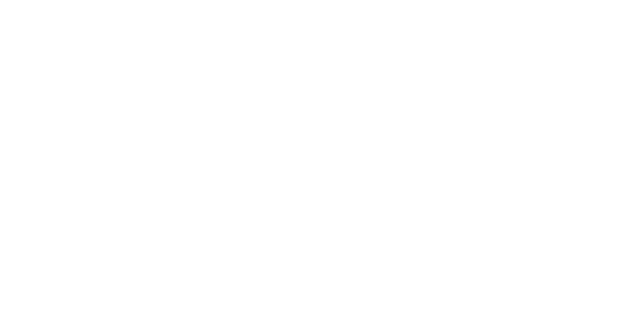
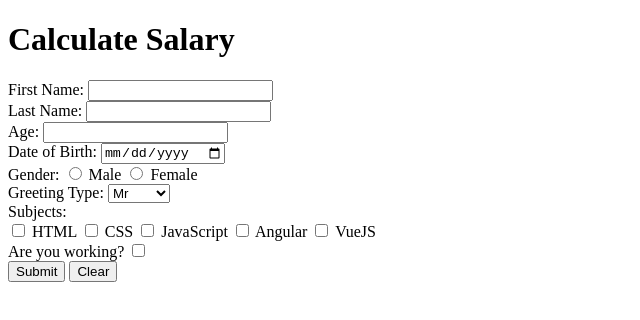
Before and after one commit to Nusaibah01/-calculateSalary., a plain HTML site: page index.html in a window 1280 px wide. Shown: the whole page, without its empty margins (0-640 px from the left). Drawn offline with Linux system fonts and the light colour scheme.

Commit message:
formhtml

```diff
--- a/index.html
+++ b/index.html
@@ -7,15 +7,78 @@
     <title>Challenge</title>
 </head>
 <body>
-    <!DOCTYPE html>
-    <html lang="en">
-    <head>
-        <meta charset="UTF-8">
-        <meta name="viewport" content="width=device-width, initial-scale=1.0">
-        <title>User Form</title>
+    <h1>Calculate Salary</h1>
+    <form id="userForm">
+        <div>
+            <label for="firstName">First Name:</label>
+            <input type="text" id="firstName" required>
+        </div>
+        <div>
+            <label for="lastName">Last Name:</label>
+            <input type="text" id="lastName" required>
+        </div>
+        <div>
+            <label for="age">Age:</label>
+            <input type="number" id="age" required>
+        </div>
+        <div>
+            <label for="dob">Date of Birth:</label>
+            <input type="date" id="dob" required>
+        </div>
+        <div>
+            <label>Gender:</label>
+            <input type="radio" id="male" name="gender" value="Male" required>
+            <label for="male">Male</label>
+            <input type="radio" id="female" name="gender" value="Female" required>
+            <label for="female">Female</label>
+        </div>
+        <div>
+            <label for="greetingType">Greeting Type:</label>
+            <select id="greetingType" required>
+                <option value="Mr">Mr</option>
+                <option value="Mrs">Mrs</option>
+                <option value="Miss">Miss</option>
+                <option value="Doctor">Doctor</option>
+            </select>
+        </div>
+        <div>
+            <label>Subjects:</label><br>
+            <input type="checkbox" id="html" name="subjects" value="HTML">
+            <label for="html">HTML</label>
+            <input type="checkbox" id="css" name="subjects" value="CSS">
+            <label for="css">CSS</label>
+            <input type="checkbox" id="javascript" name="subjects" value="JavaScript">
+            <label for="javascript">JavaScript</label>
+            <input type="checkbox" id="angular" name="subjects" value="Angular">
+            <label for="angular">Angular</label>
+            <input type="checkbox" id="vuejs" name="subjects" value="VueJS">
+            <label for="vuejs">VueJS</label>
+        </div>
+        <div>
+            <label for="working">Are you working?</label>
+            <input type="checkbox" id="working" name="working">
+        </div>
+        <div id="workDetails" style="display:none;">
+            <div>
+                <label for="hours">Working Hours:</label>
+                <input type="number" id="hours">
+            </div>
+            <div>
+                <label for="rate">Hourly Rate:</label>
+                <input type="number" id="rate">
+            </div>
+        </div>
+        <div id="output"></div>
+        <button type="button" onclick="submitForm()">Submit</button>
+        <button type="button" onclick="clearForm()">Clear</button>
+    </form>
 
-    </head>
-    <body>
-    </body>
 
+
+
+
+        <script src="script/code.js"></script>
+
+
+   </body>
     </html>
```
